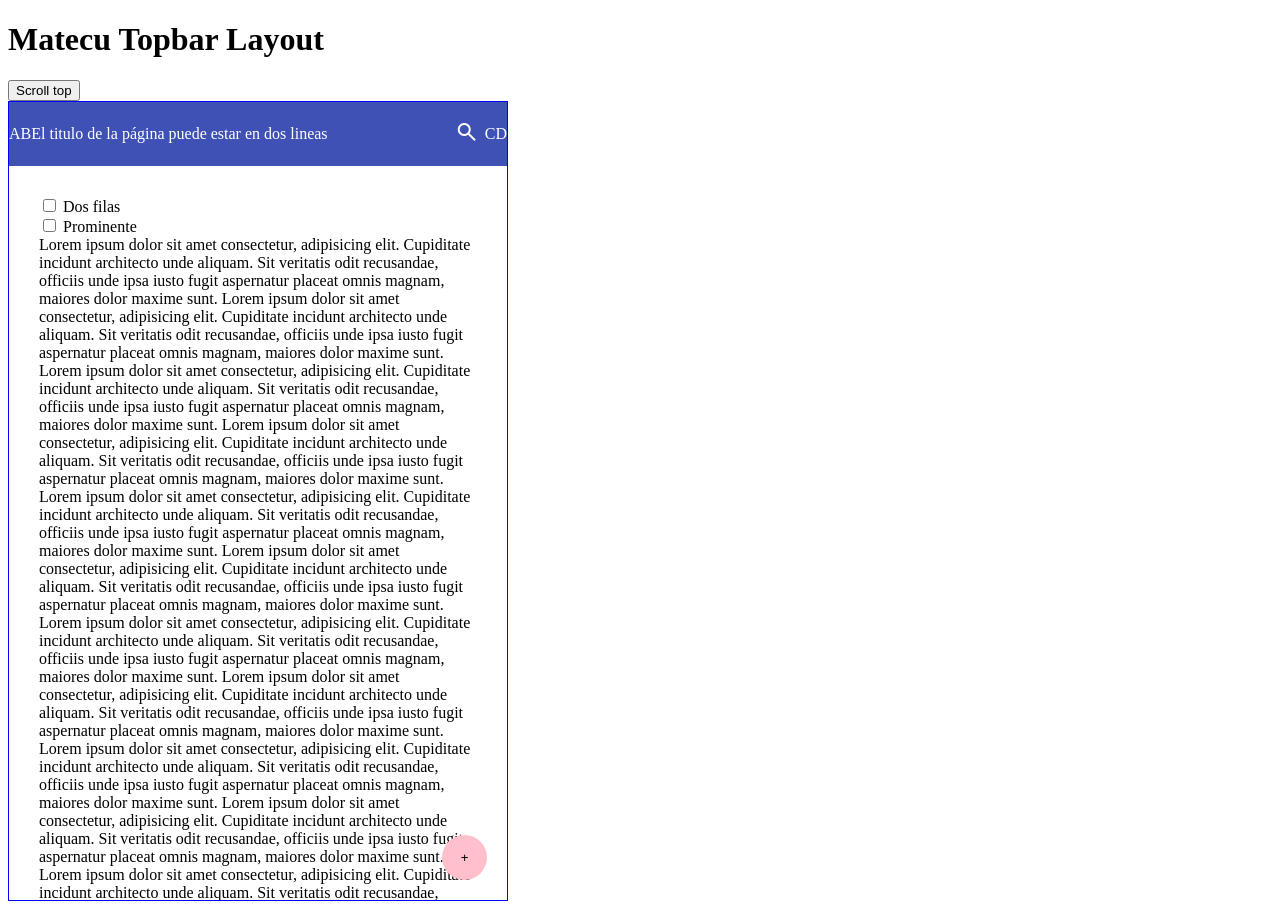
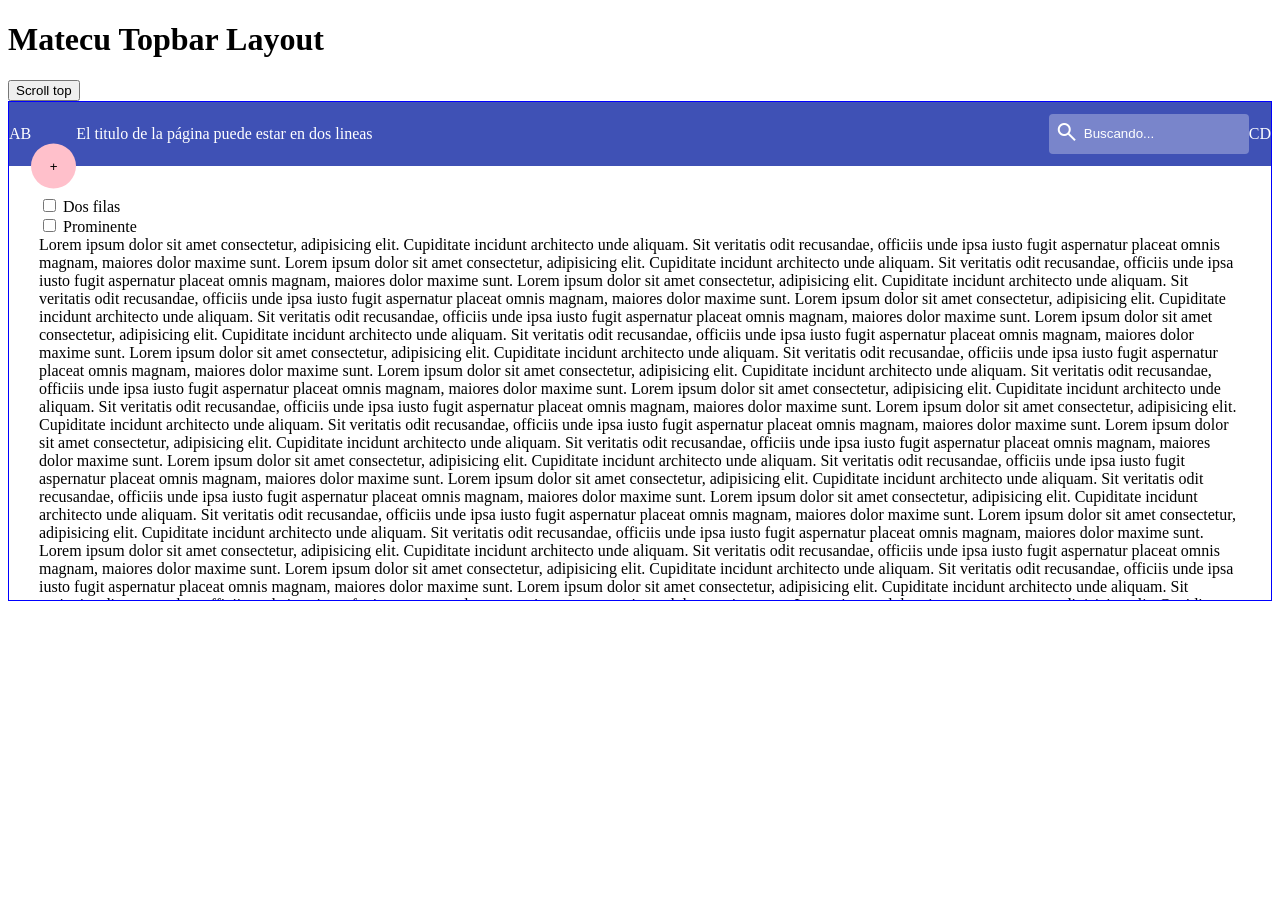
Before and after one commit to wappcode/svelte-matecu, a SvelteKit app: page / in a window 1280 px wide. After the commit the page ends 800 px from the top, so only its background shows below. Built offline with nearby package versions, Linux system fonts and the light colour scheme.

Commit message:
correcciones texto height

```diff
--- a/src/lib/components/MatecuTopbarLayout.svelte
+++ b/src/lib/components/MatecuTopbarLayout.svelte
@@ -72,7 +72,7 @@
 		margin: var(--mtb-margin, 0px);
 		padding: 0px;
 		width: var(--mtb-width, 100%);
-		height: var(--mtb-heigth, 100vh);
+		height: var(--mtb-height, 100vh);
 		overflow: hidden;
 
 		&__bar {
--- a/src/lib/components/MatecuTopbarSearch.svelte
+++ b/src/lib/components/MatecuTopbarSearch.svelte
@@ -80,7 +80,7 @@
 		input {
 			width: var(--mtb-search-width, 200px);
 			min-width: var(--mtb-search-width, 200px);
-			height: var(--mtb-search-heigth, 40px);
+			height: var(--mtb-search-height, 40px);
 			padding: var(--mtb-search-pading, 3px 35px);
 			border-radius: 4px;
 			border: 1px solid;
--- a/src/routes/+page.svelte
+++ b/src/routes/+page.svelte
@@ -27,7 +27,7 @@
 	<!-- <div class="matecu-topbar-layout">a</div> -->
 	<MatecuTopbarLayout
 		--mtb-height="500px"
-		--mtb-width="500px"
+		--mtb-width="100%"
 		--mtb-border="1px solid blue"
 		{prominent}
 		bind:scrollTop
```
